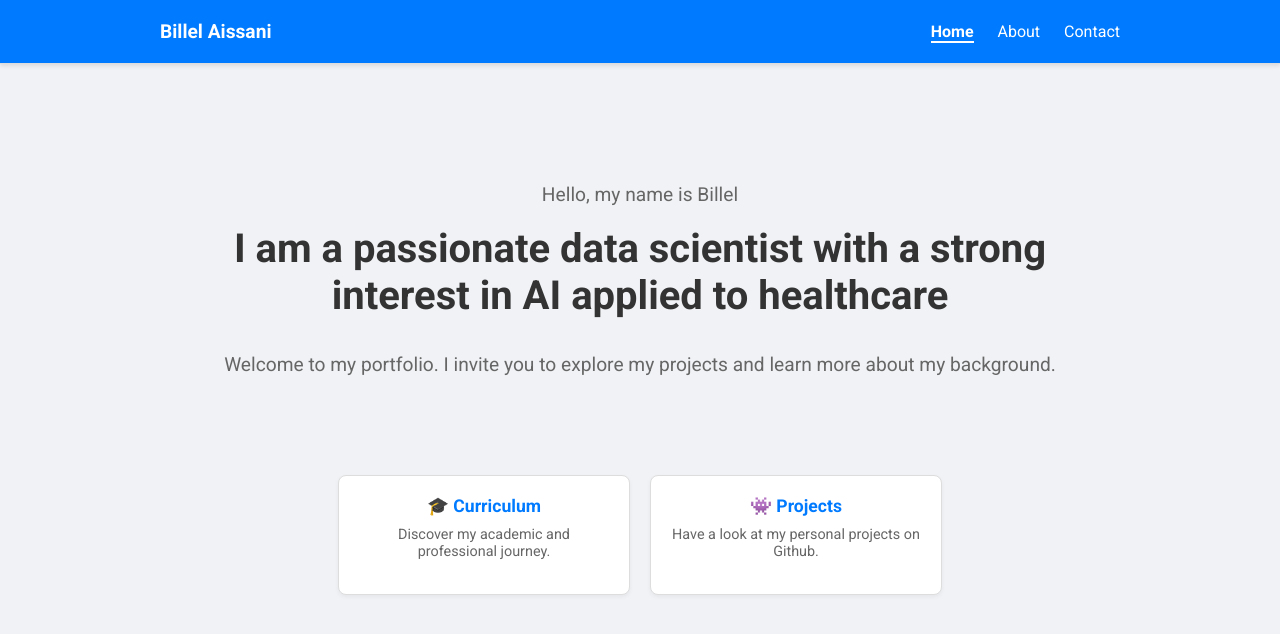
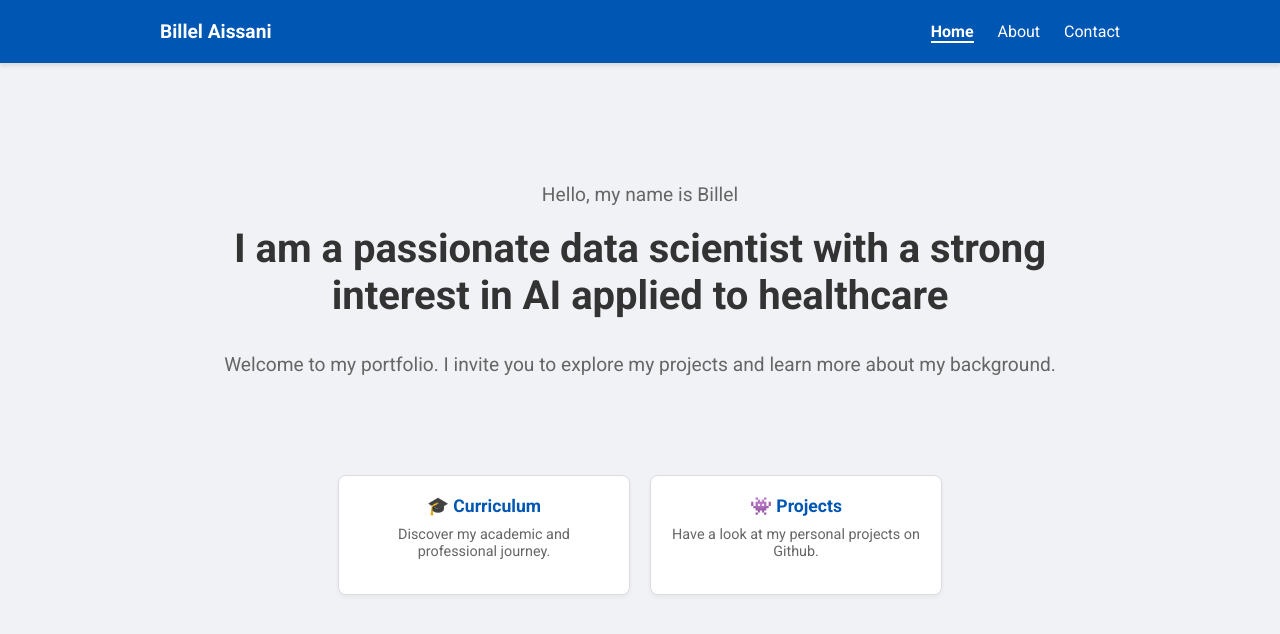
Before and after one commit to billelassn/Web-site, a plain HTML site: page index.html in a window 1280 px wide. Drawn offline with Linux system fonts and the light colour scheme.

Commit message:
Update style.css

```diff
--- a/style.css
+++ b/style.css
@@ -7,7 +7,7 @@ body {
 }
 
 header {
-    background-color: #007bff;
+    background-color: #0056b3; /* Bleu plus foncé */
     border-bottom: 1px solid #ddd;
     padding: 20px 40px;
     box-shadow: 0 2px 4px rgba(0,0,0,0.1);
@@ -74,7 +74,7 @@ main {
 }
 
 .link-item a {
-    color: #007bff;
+    color: #0056b3; /* Bleu plus foncé pour les liens */
     text-decoration: none;
     font-weight: 700;
     font-size: 1.1em;
@@ -103,5 +103,5 @@ header nav a.active {
 /* Effet au survol des liens */
 header nav a:hover {
     color: #e0e0e0;
-    border-bottom: 2px solid #0056b3;
+    border-bottom: 2px solid #0056b3; /* Ajusté pour correspondre au nouveau bleu */
 }
```
